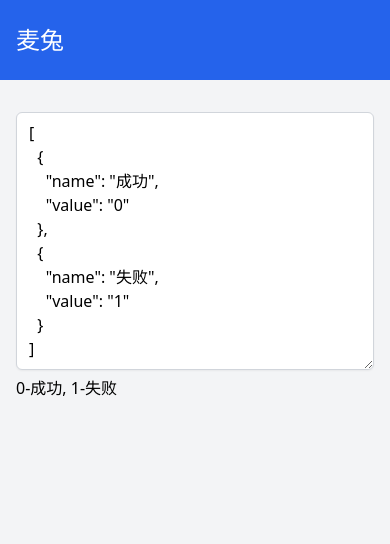
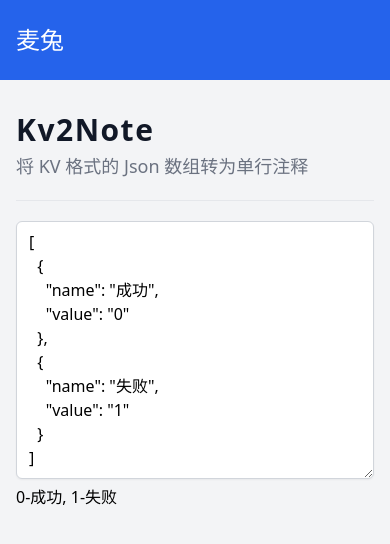
Before and after one commit to moreant/my-tool, a Vue app: page /kv2note in a window 390 px wide. Shown: the top 544 px of the page. Built offline with nearby package versions, Linux system fonts and the light colour scheme; what @tailwindcss/typography would draw is missing.

Commit message:
kv2note 组件改名，加上头部

```diff
--- a/src/components/tool/ToolHead.vue
+++ b/src/components/tool/ToolHead.vue
@@ -12,7 +12,7 @@
   <div class="pb-5 border-b border-gray-200 mb-5">
     <h1 class="inline-block text-3xl font-extrabold text-gray-900 tracking-wider">{{ title }}</h1>
     <p class="mt-1 text-lg text-gray-500">
-      <span class="md:hidden"> {{ mdSubTitle }} </span>
+      <span class="md:hidden"> {{ mdSubTitle ? mdSubTitle : subtitle }} </span>
       <span class="hidden md:inline"> {{ subtitle }} </span>
     </p>
   </div>
--- a/src/routers/index.ts
+++ b/src/routers/index.ts
@@ -3,7 +3,7 @@ import { createRouter, createWebHistory } from 'vue-router'
 const routes = [
   { path: '/', component: () => import('@/views/Home.vue') },
   { path: '/uuid', component: () => import('@/views/Uuid2.vue') },
-  { path: '/kv2note', component: () => import('@/views/KvToNote.vue') }
+  { path: '/kv2note', component: () => import('@/views/Kv2Note.vue') }
 ]
 
 const router = createRouter({
--- a/src/views/KvToNote.vue
+++ b/src/views/Kv2Note.vue
@@ -2,6 +2,7 @@
   import { ref, watch } from 'vue'
   import Navbar from '@/components/Navbar.vue'
   import Container from '@/components/Container.vue'
+  import ToolHead from '@/components/tool/ToolHead.vue'
   import Textarea from '@/components/input/Textarea.vue'
 
   const exampleJson = [
@@ -45,6 +46,7 @@
 <template>
   <Navbar />
   <Container>
+    <ToolHead title="Kv2Note" subtitle="将 KV 格式的 Json 数组转为单行注释" />
     <Textarea v-model:value="inputValue" :rows="10" />
     {{ result }}
   </Container>
```
